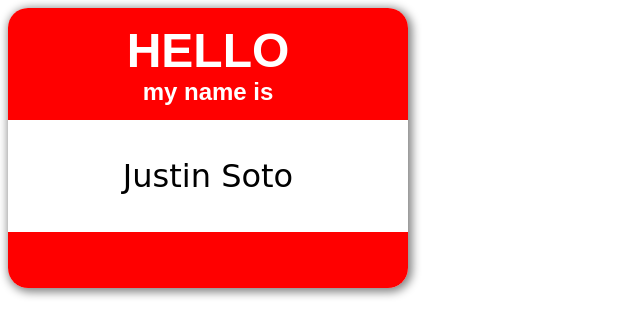
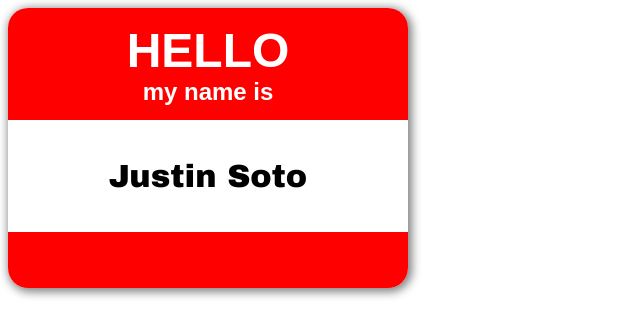
Before and after one commit to justin-w-soto/Lab02-nametag, a plain HTML site: page index.html in a window 1280 px wide. Shown: the whole page, without its empty margins (0-640 px from the left). Drawn offline with Linux system fonts and the light colour scheme.

Commit message:
font style change

```diff
--- a/style.css
+++ b/style.css
@@ -40,7 +40,7 @@ main {
 }
 
 .middle {
-    font-family: cursive;
+    font-family: "arial black";
     font-size: 2rem;
     display: flex;
     flex-direction: column;
```
